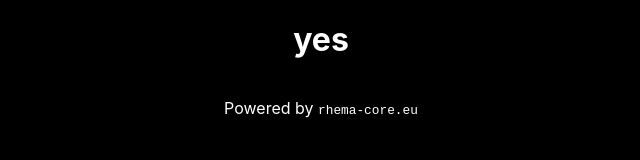
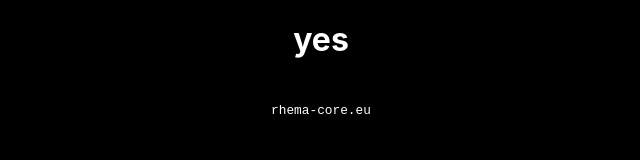
Before and after one commit to 1d4ducks/isthepopemobileanissan, a plain HTML site: page index.html in a window 1280 px wide. Shown: the whole page, without its empty margins (319-959 px from the left). Drawn offline with Linux system fonts and the light colour scheme.

Commit message:
Update index.html

```diff
--- a/index.html
+++ b/index.html
@@ -11,7 +11,7 @@
     <h1><a href="https://global.nissannews.com/en/releases/release-02fc9f3583eed43f7ac1d7b3d805e8c3/photos/1?lang=en-US" aria-label="Nissan Press Release: yes" role="heading">yes</a></h1>
   </header>
   <footer>
-    <p>Powered by <a href="https://rhema-core.eu" target="_blank" rel="noopener noreferrer" style="font-family: monospace;">rhema-core.eu</a></p>
+    <p><a href="https://rhema-core.eu" target="_blank" rel="noopener noreferrer" style="font-family: monospace;">rhema-core.eu</a></p>
   </footer>
 </body>
 </html>
```
